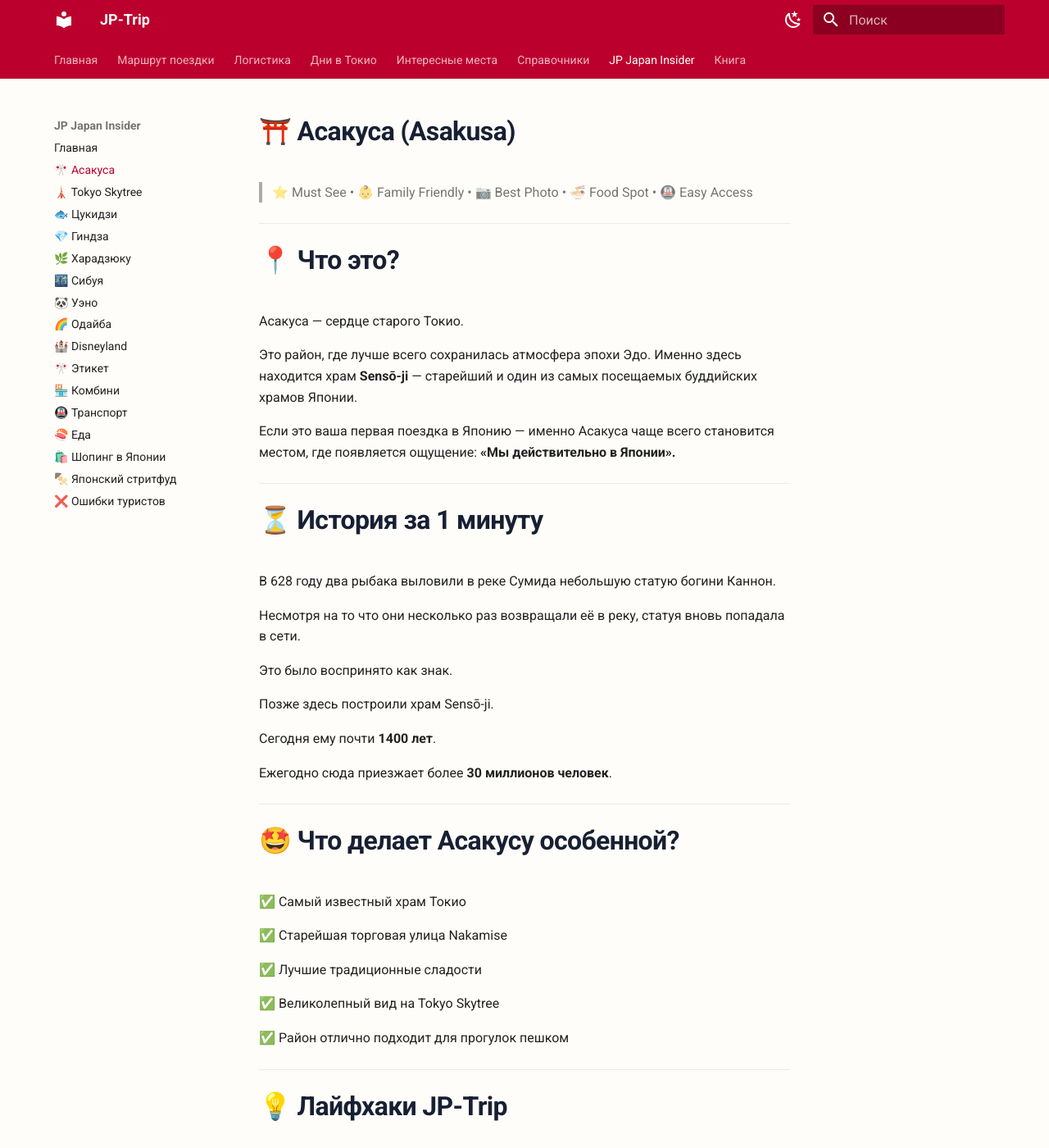
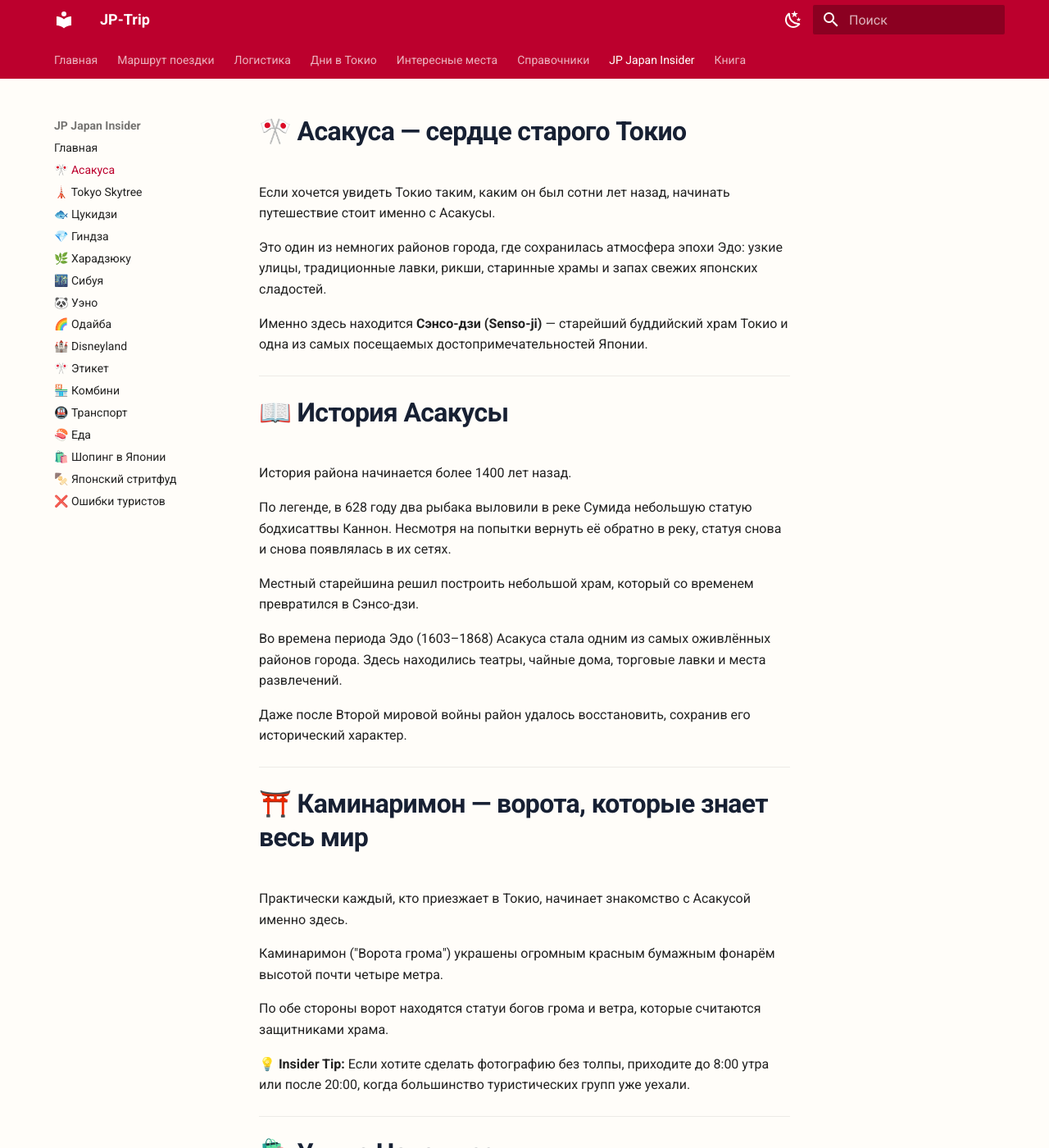
Before and after one commit to nepcuku-shprshty/JP-Trip, an MkDocs documentation site: the page built from docs/japan-insider/asakusa.md, in a window 1280 px wide and 1400 px high. Shown: the whole window at 82% size. Built offline with MkDocs 1.6.1 and Material for MkDocs 9.7.7, drawn with Linux system fonts in a browser that asks for light colours; some of the changed text lies outside the part shown.

Commit message:
Update asakusa.md

```diff
--- a/docs/japan-insider/asakusa.md
+++ b/docs/japan-insider/asakusa.md
@@ -1,205 +1,175 @@
-# ⛩️ Асакуса (Asakusa)
+# 🎌 Асакуса — сердце старого Токио
 
-> ⭐ Must See • 👶 Family Friendly • 📷 Best Photo • 🍜 Food Spot • 🚇 Easy Access
+Если хочется увидеть Токио таким, каким он был сотни лет назад, начинать путешествие стоит именно с Асакусы.
+
+Это один из немногих районов города, где сохранилась атмосфера эпохи Эдо: узкие улицы, традиционные лавки, рикши, старинные храмы и запах свежих японских сладостей.
+
+Именно здесь находится **Сэнсо-дзи (Senso-ji)** — старейший буддийский храм Токио и одна из самых посещаемых достопримечательностей Японии.
 
 ---
 
-# 📍 Что это?
+# 📖 История Асакусы
 
-Асакуса — сердце старого Токио.
+История района начинается более 1400 лет назад.
 
-Это район, где лучше всего сохранилась атмосфера эпохи Эдо. Именно здесь находится храм **Sensō-ji** — старейший и один из самых посещаемых буддийских храмов Японии.
+По легенде, в 628 году два рыбака выловили в реке Сумида небольшую статую бодхисаттвы Каннон. Несмотря на попытки вернуть её обратно в реку, статуя снова и снова появлялась в их сетях.
 
-Если это ваша первая поездка в Японию — именно Асакуса чаще всего становится местом, где появляется ощущение: **«Мы действительно в Японии».**
+Местный старейшина решил построить небольшой храм, который со временем превратился в Сэнсо-дзи.
+
+Во времена периода Эдо (1603–1868) Асакуса стала одним из самых оживлённых районов города. Здесь находились театры, чайные дома, торговые лавки и места развлечений.
+
+Даже после Второй мировой войны район удалось восстановить, сохранив его исторический характер.
 
 ---
 
-# ⏳ История за 1 минуту
+# ⛩️ Каминаримон — ворота, которые знает весь мир
 
-В 628 году два рыбака выловили в реке Сумида небольшую статую богини Каннон.
+Практически каждый, кто приезжает в Токио, начинает знакомство с Асакусой именно здесь.
 
-Несмотря на то что они несколько раз возвращали её в реку, статуя вновь попадала в сети.
+Каминаримон ("Ворота грома") украшены огромным красным бумажным фонарём высотой почти четыре метра.
 
-Это было воспринято как знак.
+По обе стороны ворот находятся статуи богов грома и ветра, которые считаются защитниками храма.
 
-Позже здесь построили храм Sensō-ji.
-
-Сегодня ему почти **1400 лет**.
-
-Ежегодно сюда приезжает более **30 миллионов человек**.
+💡 **Insider Tip:** Если хотите сделать фотографию без толпы, приходите до 8:00 утра или после 20:00, когда большинство туристических групп уже уехали.
 
 ---
 
-# 🤩 Что делает Асакусу особенной?
+# 🛍️ Улица Накамисэ
 
-✅ Самый известный храм Токио
+За воротами начинается знаменитая улица Накамисэ — одна из старейших торговых улиц Японии.
 
-✅ Старейшая торговая улица Nakamise
+На протяжении примерно 250 метров расположены десятки небольших магазинов.
 
-✅ Лучшие традиционные сладости
+Здесь можно купить:
 
-✅ Великолепный вид на Tokyo Skytree
+- традиционные веера;
+- юкату;
+- японские сладости;
+- чай;
+- керамику;
+- палочки для еды;
+- сувениры.
 
-✅ Район отлично подходит для прогулок пешком
-
----
-
-# 💡 Лайфхаки JP-Trip
-
-!!! tip "Лучшее время"
-
-    Приезжайте до **09:00**.
-
-    После 10:30 туристов становится значительно больше.
-
----
-
-!!! tip "Начинайте с храма"
-
-    Сначала посетите Sensō-ji.
-
-    Потом спокойно прогуляйтесь по Nakamise.
-
----
-
-!!! tip "Покупки"
-
-    Не покупайте сувениры в первом магазине.
-
-    Ближе к концу улицы выбор больше, а цены часто ниже.
+Не спешите покупать всё в первой лавке — многие товары повторяются, а цены могут немного отличаться.
 
 ---
 
 # 🍡 Что обязательно попробовать
 
-- Ningyo-yaki
-- Age Manju
-- Melon Pan
-- Matcha Ice Cream
-- Senbei
-- Daifuku
+Асакуса славится традиционными сладостями.
+
+Обратите внимание на:
+
+- **Ningyo-yaki** — маленькие бисквиты с начинкой из сладкой фасоли;
+- **Age-manju** — жареные пирожки;
+- **Kibi dango** — рисовые шарики на шпажке;
+- **Melon Pan** — знаменитую сладкую булочку с хрустящей корочкой;
+- свежие рисовые крекеры **Senbei**.
+
+Даже если не планируете покупать сувениры, стоит попробовать хотя бы одну местную сладость.
 
 ---
 
-# 🛍 Что купить
+# 🏯 Храм Сэнсо-дзи
 
-- японский веер
-- палочки
-- традиционные сладости
-- чай
-- юката
-- нож для кухни (если позже идёте в Kappabashi)
+Главная достопримечательность района.
+
+Перед входом большинство посетителей проходит традиционный ритуал очищения у павильона с водой.
+
+Затем многие подходят к большой курильнице с благовониями.
+
+Считается, что дым приносит здоровье и удачу.
+
+Не забудьте обратить внимание на пятиэтажную пагоду рядом с главным залом — это один из символов Асакусы.
 
 ---
 
-# 📸 Лучшие места для фотографий
+# 🌸 Не пропустите рядом
 
-📷 Kaminarimon
+Помимо главной улицы, стоит немного свернуть в соседние кварталы.
 
-📷 Пятиэтажная пагода
+Здесь находятся:
 
-📷 Вид на Tokyo Skytree
+- тихие переулки без туристических групп;
+- небольшие синтоистские святилища;
+- традиционные кофейни;
+- мастерские ремесленников;
+- старые деревянные дома.
 
-📷 Река Сумида
-
-📷 Вечерняя подсветка Sensō-ji
+Именно здесь ощущается настоящая атмосфера старого Токио.
 
 ---
 
-# 👶 Для семьи с ребёнком
+# 📷 Лучшие места для фотографий
 
-✅ Очень удобно гулять с коляской
+📍 Перед воротами Каминаримон.
 
-✅ Много семейных кафе
+📍 Вдоль улицы Накамисэ.
 
-✅ Есть лифты возле станции Asakusa
+📍 У главного зала Сэнсо-дзи.
 
-✅ Есть комнаты матери и ребёнка в торговых центрах поблизости
+📍 Возле пятиэтажной пагоды.
+
+📍 На берегу реки Сумида с видом на Tokyo Skytree.
+
+📍 На мосту Azumabashi на закате.
 
 ---
 
-# 🌧 Если идёт дождь
+# ⏰ Когда лучше приходить
 
-Не отменяйте поездку.
+**07:00–09:00**
 
-Можно посетить:
+Лучшее время.
 
-- торговую улицу Nakamise
-- торговый центр EKIMISE
-- кафе
-- музей барабанов
-- позже перейти в Tokyo Solamachi
+Немного людей, мягкий свет и спокойная атмосфера.
+
+**10:00–16:00**
+
+Самое загруженное время.
+
+Здесь будут тысячи туристов.
+
+**После 19:00**
+
+Асакуса становится удивительно спокойной.
+
+Подсвеченный храм выглядит совершенно иначе, чем днём.
 
 ---
 
-# 🎌 Японская культура
+# 🚶 Сколько времени закладывать
 
-Перед входом в храм принято:
+Минимум — **2 часа**.
 
-1. поклониться;
-
-2. очистить руки;
-
-3. очистить рот водой;
-
-4. говорить спокойно.
-
-Это считается проявлением уважения.
+Оптимально — **3–4 часа**, если планируете посетить храм, попробовать местную еду, заглянуть в магазины и прогуляться вдоль реки.
 
 ---
 
-# ❌ Частые ошибки туристов
+# 🚇 Как совместить с маршрутом
 
-❌ Приезжать после обеда.
+После прогулки по Асакусе удобно:
 
-❌ Есть прямо во время ходьбы по Nakamise.
-
-❌ Покупать сувениры сразу у Kaminarimon.
-
-❌ Не заходить в маленькие переулки рядом с храмом.
+- отправиться пешком к Tokyo Skytree;
+- сесть на речной трамвай до Одайбы;
+- поехать на рынок Цукидзи;
+- продолжить маршрут по Уэно.
 
 ---
 
-# ⭐ Совет JP-Trip
+# 💡 Insider Tips
 
-После посещения Sensō-ji не спешите возвращаться.
-
-Пройдите к реке Сумида.
-
-Отсюда открывается один из самых красивых видов на Tokyo Skytree.
-
-Большинство туристов туда не доходит.
+- Приходите рано утром — Асакуса выглядит совершенно иначе без толпы.
+- Не ограничивайтесь только Накамисэ: самые интересные находки часто скрываются в соседних переулках.
+- Если хотите купить качественную керамику или кухонные ножи, загляните на улицу **Kappabashi**, которая находится примерно в 15 минутах пешком.
+- Вечером обязательно вернитесь к Каминаримон — подсветка делает это место особенно красивым.
 
 ---
 
-# 🔗 Полезные ссылки
+# ✨ Интересные факты
 
-🗺 Google Maps
-
-https://maps.google.com/?q=Senso-ji+Tokyo
-
-🌤 Погода
-
-https://www.jma.go.jp/bosai/forecast/
-
-🚇 Tokyo Metro
-
-https://www.tokyometro.jp/en/
-
-🎌 Официальный сайт Sensō-ji
-
-https://www.senso-ji.jp/
-
----
-
-# ⭐ Оценка JP-Trip
-
-| Категория | Оценка |
-|------------|---------|
-| Атмосфера | ⭐⭐⭐⭐⭐ |
-| Фотографии | ⭐⭐⭐⭐⭐ |
-| Еда | ⭐⭐⭐⭐⭐ |
-| Шопинг | ⭐⭐⭐⭐☆ |
-| Для ребёнка | ⭐⭐⭐⭐⭐ |
-| Пешие прогулки | ⭐⭐⭐⭐⭐ |
-| В дождь | ⭐⭐⭐⭐☆ |
+- Сэнсо-дзи — старейший храм Токио, основанный в VII веке.
+- Каждый год Асакусу посещают более 30 миллионов человек.
+- Здесь проходит фестиваль **Sanja Matsuri** — один из крупнейших синтоистских праздников Японии.
+- Несмотря на разрушения во время Второй мировой войны, район был восстановлен практически в прежнем виде.
+- Асакуса остаётся одним из лучших мест в Токио, где можно почувствовать атмосферу эпохи Эдо.
```
